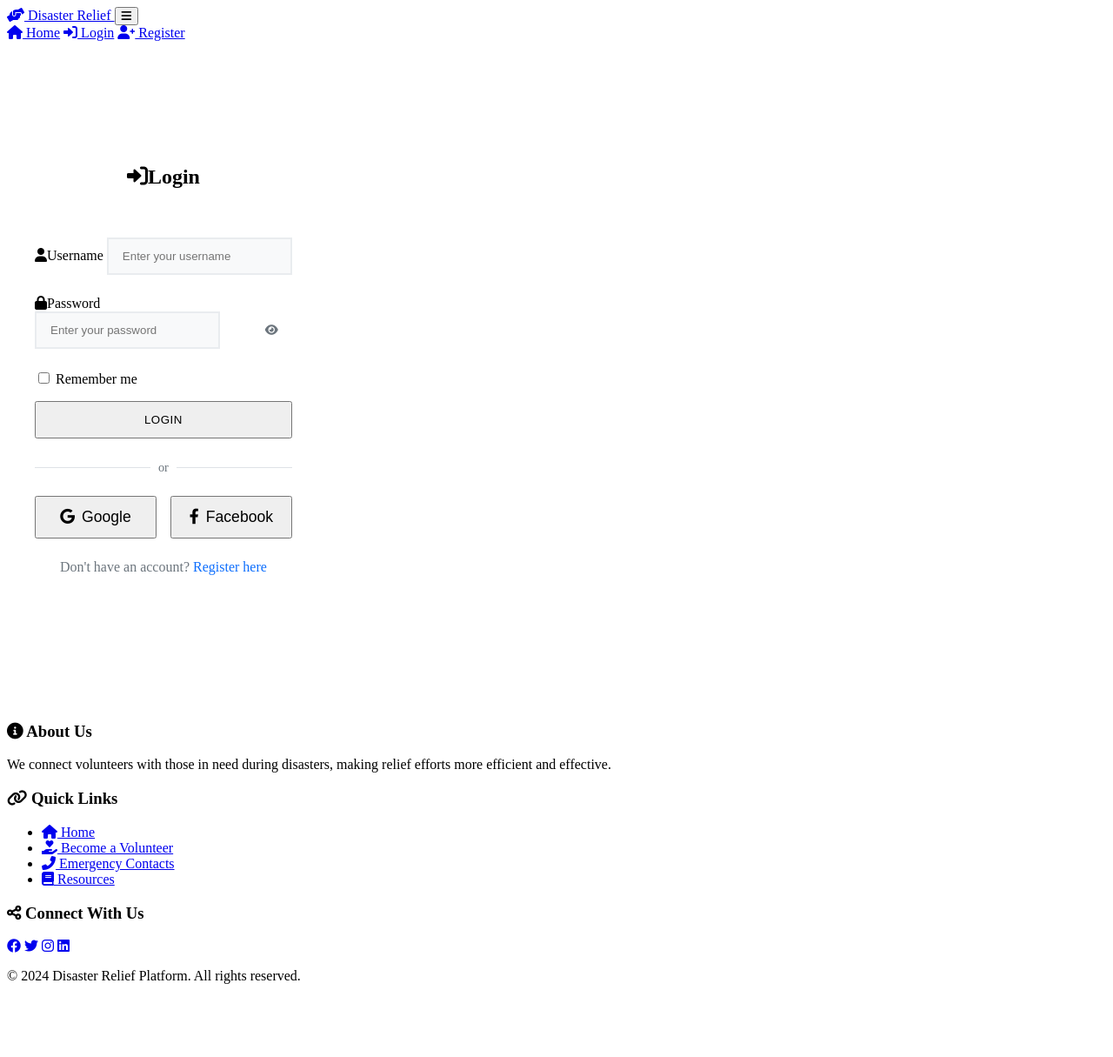
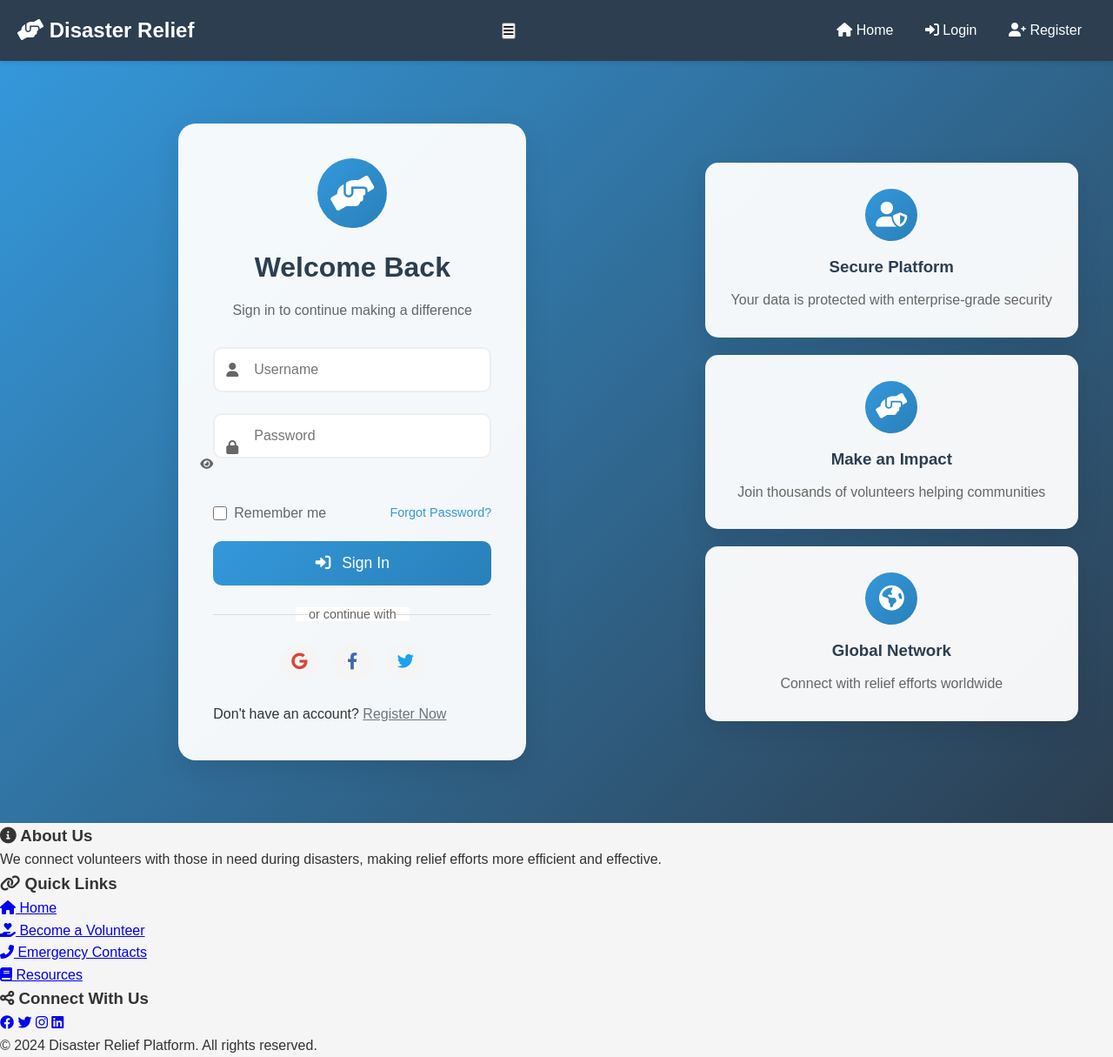
Before and after one commit to ndiya13/tinkerhub, a Flask app: page /login in a window 1280 px wide. Shown: the whole page at 87% size. Before the commit the page ends 1131 px from the top, so only its background shows below. Run offline with Flask 3, Linux system fonts and the light colour scheme.

Commit message:
fixing login styling

```diff
--- a/static/css/style.css
+++ b/static/css/style.css
@@ -268,21 +268,27 @@ body {
 .mb-20 { margin-bottom: 20px; }
 
 /* Login Page Styles */
+.auth-background {
+    background: linear-gradient(135deg, #3498db, #2c3e50);
+    min-height: calc(100vh - 60px);
+    padding: 40px 20px;
+}
+
 .login-container {
-    min-height: calc(100vh - 160px);
+    max-width: 1200px;
+    margin: 0 auto;
     display: grid;
     grid-template-columns: 1fr 1fr;
     gap: 40px;
-    max-width: 1200px;
-    margin: 0 auto;
-    padding: 40px 20px;
+    align-items: center;
 }
 
 .login-card {
-    background: white;
+    background: rgba(255, 255, 255, 0.95);
     padding: 40px;
-    border-radius: var(--border-radius);
-    box-shadow: var(--box-shadow);
+    border-radius: 20px;
+    box-shadow: 0 10px 30px rgba(0, 0, 0, 0.1);
+    backdrop-filter: blur(10px);
     max-width: 500px;
     width: 100%;
     justify-self: end;
@@ -293,10 +299,20 @@ body {
     margin-bottom: 30px;
 }
 
+.logo-circle {
+    width: 80px;
+    height: 80px;
+    background: linear-gradient(135deg, #3498db, #2980b9);
+    border-radius: 50%;
+    display: flex;
+    align-items: center;
+    justify-content: center;
+    margin: 0 auto 20px;
+}
+
 .logo-icon {
-    font-size: 3rem;
-    color: var(--primary-color);
-    margin-bottom: 20px;
+    font-size: 2.5rem;
+    color: white;
 }
 
 .login-header h1 {
@@ -309,43 +325,38 @@ body {
     color: #666;
 }
 
-.login-form .form-group {
+.input-wrapper {
+    position: relative;
     margin-bottom: 20px;
 }
 
-.login-form label {
-    display: block;
-    margin-bottom: 8px;
-    color: var(--secondary-color);
-    font-weight: 500;
-}
-
-.login-form label i {
-    margin-right: 8px;
-    color: var(--primary-color);
+.input-icon {
+    position: absolute;
+    left: 15px;
+    top: 50%;
+    transform: translateY(-50%);
+    color: #666;
 }
 
 .login-form input {
     width: 100%;
-    padding: 12px;
+    padding: 15px 15px 15px 45px;
     border: 2px solid #eee;
-    border-radius: var(--border-radius);
+    border-radius: 10px;
     font-size: 1rem;
-    transition: border-color 0.3s ease;
+    transition: all 0.3s ease;
+    background: white;
 }
 
 .login-form input:focus {
     border-color: var(--primary-color);
+    box-shadow: 0 0 0 3px rgba(52, 152, 219, 0.1);
     outline: none;
-}
-
-.password-input-group {
-    position: relative;
 }
 
 .password-toggle {
     position: absolute;
-    right: 12px;
+    right: 15px;
     top: 50%;
     transform: translateY(-50%);
     background: none;
@@ -353,6 +364,7 @@ body {
     color: #666;
     cursor: pointer;
     padding: 0;
+    z-index: 2;
 }
 
 .password-toggle:hover {
@@ -371,10 +383,12 @@ body {
     align-items: center;
     gap: 8px;
     cursor: pointer;
+    color: #666;
 }
 
 .remember-me input[type="checkbox"] {
-    width: auto;
+    width: 16px;
+    height: 16px;
     margin: 0;
 }
 
@@ -390,52 +404,109 @@ body {
 
 .login-btn {
     width: 100%;
-    padding: 14px;
+    padding: 15px;
     font-size: 1.1rem;
-    margin-bottom: 20px;
+    border-radius: 10px;
+    background: linear-gradient(135deg, #3498db, #2980b9);
+    transition: transform 0.3s ease;
+}
+
+.login-btn:hover {
+    transform: translateY(-2px);
 }
 
 .login-btn i {
     margin-right: 8px;
 }
 
-.login-footer {
+.divider {
     text-align: center;
-    color: #666;
+    margin: 20px 0;
+    position: relative;
 }
 
-.register-link {
-    color: var(--primary-color);
-    text-decoration: none;
-    font-weight: 500;
+.divider::before,
+.divider::after {
+    content: '';
+    position: absolute;
+    top: 50%;
+    width: calc(50% - 50px);
+    height: 1px;
+    background: #ddd;
 }
 
-.register-link:hover {
-    text-decoration: underline;
+.divider::before { left: 0; }
+.divider::after { right: 0; }
+
+.divider span {
+    background: white;
+    padding: 0 15px;
+    color: #666;
+    font-size: 0.9rem;
 }
 
-/* Login Features Section */
+.social-login {
+    display: flex;
+    justify-content: center;
+    gap: 15px;
+    margin-bottom: 20px;
+}
+
+.social-btn {
+    width: 45px;
+    height: 45px;
+    border-radius: 50%;
+    border: none;
+    background: #f5f5f5;
+    cursor: pointer;
+    transition: all 0.3s ease;
+    font-size: 1.2rem;
+}
+
+.social-btn:hover {
+    transform: translateY(-2px);
+}
+
+.social-btn.google { color: #db4437; }
+.social-btn.facebook { color: #4267B2; }
+.social-btn.twitter { color: #1DA1F2; }
+
 .login-features {
     display: flex;
     flex-direction: column;
     gap: 20px;
-    justify-content: center;
 }
 
 .feature-card {
-    background: white;
+    background: rgba(255, 255, 255, 0.95);
     padding: 30px;
-    border-radius: var(--border-radius);
-    box-shadow: var(--box-shadow);
+    border-radius: 15px;
+    box-shadow: 0 10px 30px rgba(0, 0, 0, 0.1);
+    backdrop-filter: blur(10px);
     text-align: center;
     animation: slideIn 0.5s ease forwards;
     opacity: 0;
+    transition: transform 0.3s ease;
 }
 
-.feature-card i {
-    font-size: 2.5rem;
-    color: var(--primary-color);
-    margin-bottom: 15px;
+.feature-card:hover {
+    transform: translateY(-5px);
+}
+
+.feature-icon {
+    width: 60px;
+    height: 60px;
+    background: linear-gradient(135deg, #3498db, #2980b9);
+    border-radius: 50%;
+    display: flex;
+    align-items: center;
+    justify-content: center;
+    margin: 0 auto 15px;
+}
+
+.feature-icon i {
+    font-size: 1.8rem;
+    color: white;
 }
 
 .feature-card h3 {
@@ -481,7 +552,7 @@ body {
 }
 
 @media (max-width: 768px) {
-    .login-container {
+    .auth-background {
         padding: 20px;
     }
 
@@ -495,7 +566,11 @@ body {
 
     .form-options {
         flex-direction: column;
-        gap: 10px;
+        gap: 15px;
         align-items: flex-start;
     }
+
+    .social-login {
+        flex-wrap: wrap;
+    }
 }
--- a/templates/base.html
+++ b/templates/base.html
@@ -10,6 +10,8 @@
     <link rel="stylesheet" href="{{ url_for('static', filename='css/styles.css') }}">
 
     <link rel="stylesheet" href="https://cdnjs.cloudflare.com/ajax/libs/font-awesome/6.0.0/css/all.min.css">
+
+    <link rel="stylesheet" href="../static/css/style.css">
 
     <style>
         /* Login Page Specific Styles */
--- a/templates/login.html
+++ b/templates/login.html
@@ -1,132 +1,136 @@
 {% extends "base.html" %}
 
+{% block title %}Login - Disaster Relief Platform{% endblock %}
+
 {% block content %}
+<div class="auth-background">
     <div class="login-container">
-    <div class="container">
-        <div class="login-card card shadow">
-            <div class="card-header">
-                <h3><i class="fas fa-sign-in-alt me-2"></i>Login</h3>
+        <div class="login-card">
+            <div class="login-header">
+                <div class="logo-circle">
+                    <i class="fas fa-hands-helping logo-icon"></i>
                 </div>
-            <div class="card-body">
-                <form class="login-form" id="loginForm" method="POST">
-                    <!-- Error Message (if any) -->
-                    <div class="login-error" style="display: none;">
-                        <i class="fas fa-exclamation-circle"></i>
-                        <span class="error-message"></span>
+                <h1>Welcome Back</h1>
+                <p>Sign in to continue making a difference</p>
             </div>
 
-                    <!-- Username Field -->
+            <form class="login-form" method="POST" action="{{ url_for('login') }}">
                 <div class="form-group">
-                        <label class="form-label" for="username">
-                            <i class="fas fa-user text-primary me-2"></i>Username
-                        </label>
-                        <input type="text"
-                               class="form-control"
+                    <div class="input-wrapper">
+                        <i class="fas fa-user input-icon"></i>
+                        <input
+                            type="text"
                             id="username"
                             name="username"
                             required
-                               placeholder="Enter your username">
+                            autocomplete="username"
+                            placeholder="Username"
+                        >
+                    </div>
                 </div>
 
-                    <!-- Password Field -->
                 <div class="form-group">
-                        <label class="form-label" for="password">
-                            <i class="fas fa-lock text-primary me-2"></i>Password
-                        </label>
-                        <div class="password-toggle">
-                            <input type="password"
-                                   class="form-control"
+                    <div class="input-wrapper">
+                        <i class="fas fa-lock input-icon"></i>
+                        <input
+                            type="password"
                             id="password"
                             name="password"
                             required
-                                   placeholder="Enter your password">
-                            <button type="button" class="toggle-password" aria-label="Toggle password visibility">
+                            autocomplete="current-password"
+                            placeholder="Password"
+                        >
+                        <button type="button" class="password-toggle" onclick="togglePassword()">
                             <i class="fas fa-eye"></i>
                         </button>
                     </div>
                 </div>
 
-                    <!-- Remember Me -->
-                    <div class="form-check">
-                        <input type="checkbox" class="form-check-input" id="remember" name="remember">
-                        <label class="form-check-label" for="remember">Remember me</label>
+                <div class="form-options">
+                    <label class="remember-me">
+                        <input type="checkbox" name="remember" id="remember">
+                        <span>Remember me</span>
+                    </label>
+                    <a href="#" class="forgot-password">Forgot Password?</a>
                 </div>
 
-                    <!-- Login Button -->
-                    <button type="submit" class="btn btn-primary btn-login">
-                        Login
+                <button type="submit" class="btn btn-primary login-btn">
+                    <i class="fas fa-sign-in-alt"></i>
+                    Sign In
                 </button>
 
-                    <!-- Divider -->
-                    <div class="login-divider">
-                        <span>or</span>
+                <div class="divider">
+                    <span>or continue with</span>
                 </div>
 
-                    <!-- Social Login -->
                 <div class="social-login">
-                        <button type="button" class="btn btn-outline-primary">
+                    <button type="button" class="social-btn google">
                         <i class="fab fa-google"></i>
-                            Google
                     </button>
-                        <button type="button" class="btn btn-outline-primary">
+                    <button type="button" class="social-btn facebook">
                         <i class="fab fa-facebook-f"></i>
-                            Facebook
+                    </button>
+                    <button type="button" class="social-btn twitter">
+                        <i class="fab fa-twitter"></i>
                     </button>
                 </div>
+            </form>
 
-                    <!-- Register Link -->
-                    <div class="register-link">
-                        Don't have an account?
-                        <a href="{{ url_for('register') }}">Register here</a>
+            <div class="login-footer">
+                <p>Don't have an account?
+                    <a href="{{ url_for('register') }}" class="register-link">
+                        Register Now
+                    </a>
+                </p>
             </div>
-                </form>
+        </div>
+
+        <div class="login-features">
+            <div class="feature-card">
+                <div class="feature-icon">
+                    <i class="fas fa-user-shield"></i>
+                </div>
+                <h3>Secure Platform</h3>
+                <p>Your data is protected with enterprise-grade security</p>
+            </div>
+            <div class="feature-card">
+                <div class="feature-icon">
+                    <i class="fas fa-hands-helping"></i>
+                </div>
+                <h3>Make an Impact</h3>
+                <p>Join thousands of volunteers helping communities</p>
+            </div>
+            <div class="feature-card">
+                <div class="feature-icon">
+                    <i class="fas fa-globe-americas"></i>
+                </div>
+                <h3>Global Network</h3>
+                <p>Connect with relief efforts worldwide</p>
             </div>
         </div>
     </div>
 </div>
 
 <script>
+function togglePassword() {
+    const passwordInput = document.getElementById('password');
+    const toggleButton = document.querySelector('.password-toggle i');
+
+    if (passwordInput.type === 'password') {
+        passwordInput.type = 'text';
+        toggleButton.classList.remove('fa-eye');
+        toggleButton.classList.add('fa-eye-slash');
+    } else {
+        passwordInput.type = 'password';
+        toggleButton.classList.remove('fa-eye-slash');
+        toggleButton.classList.add('fa-eye');
+    }
+}
+
 document.addEventListener('DOMContentLoaded', function() {
-    // Toggle Password Visibility
-    const togglePassword = document.querySelector('.toggle-password');
-    const passwordInput = document.querySelector('#password');
-
-    togglePassword.addEventListener('click', function() {
-        const type = passwordInput.getAttribute('type') === 'password' ? 'text' : 'password';
-        passwordInput.setAttribute('type', type);
-        this.querySelector('i').classList.toggle('fa-eye');
-        this.querySelector('i').classList.toggle('fa-eye-slash');
-    });
-
-    // Form Submission
-    const loginForm = document.getElementById('loginForm');
-    const errorDiv = document.querySelector('.login-error');
-    const errorMessage = document.querySelector('.error-message');
-
-    loginForm.addEventListener('submit', function(e) {
-        e.preventDefault();
-
-        const submitBtn = this.querySelector('button[type="submit"]');
-        submitBtn.classList.add('btn-loading');
-
-        const formData = new FormData(this);
-
-        fetch('/login', {
-            method: 'POST',
-            body: formData
-        })
-        .then(response => response.json())
-        .then(data => {
-            if (data.error) {
-                throw new Error(data.error);
-            }
-            window.location.href = '/';
-        })
-        .catch(error => {
-            errorMessage.textContent = error.message || 'Login failed. Please try again.';
-            errorDiv.style.display = 'flex';
-            submitBtn.classList.remove('btn-loading');
-        });
+    const features = document.querySelectorAll('.feature-card');
+    features.forEach((feature, index) => {
+        feature.style.animationDelay = `${index * 0.2}s`;
     });
 });
 </script>
```
Also changed, not shown: templates/home.html (+54 -33 lines). Lines whose indentation alone changed are shown as unchanged.
